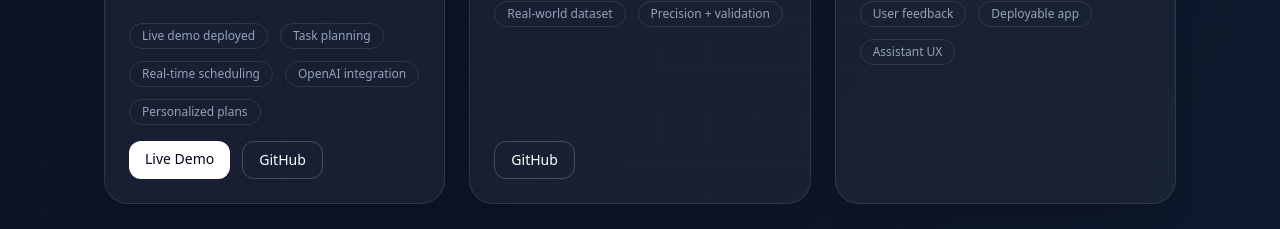
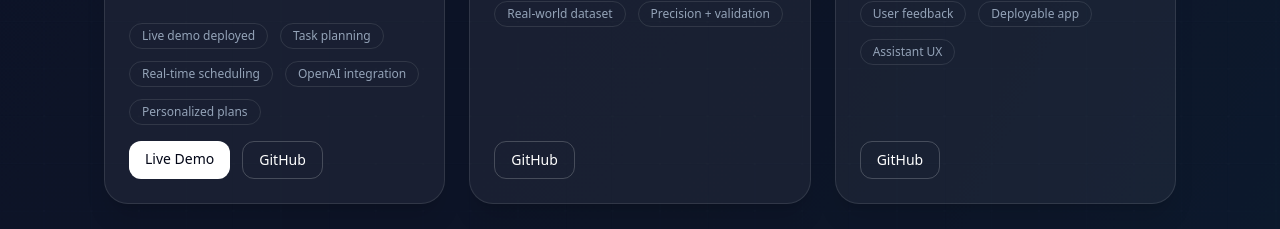
Before and after one commit to adeoluwa-4/Portfolio, a React (Vite) app: page / in a window 1280 px wide. Shown: the part 2680-2909 px from the top of the page. Built offline with nearby package versions, Linux system fonts and the light colour scheme.

Commit message:
ui: update portfolio_website.jsx

```diff
--- a/portfolio_website.jsx
+++ b/portfolio_website.jsx
@@ -112,7 +112,7 @@ export default function PortfolioWebsite() {
         "A voice-driven AI project focused on natural interaction, responsive feedback, and a clean path from capture to deployment.",
       tech: ["Python", "Streamlit", "Speech-to-text", "LLM tooling", "Deployment"],
       demo: null,
-      code: null,
+      code: "https://github.com/adeoluwa-4/VoicePreserve",
       stats: ["Voice workflow", "Fast interaction", "User feedback", "Deployable app", "Assistant UX"],
     },
   ];
```
